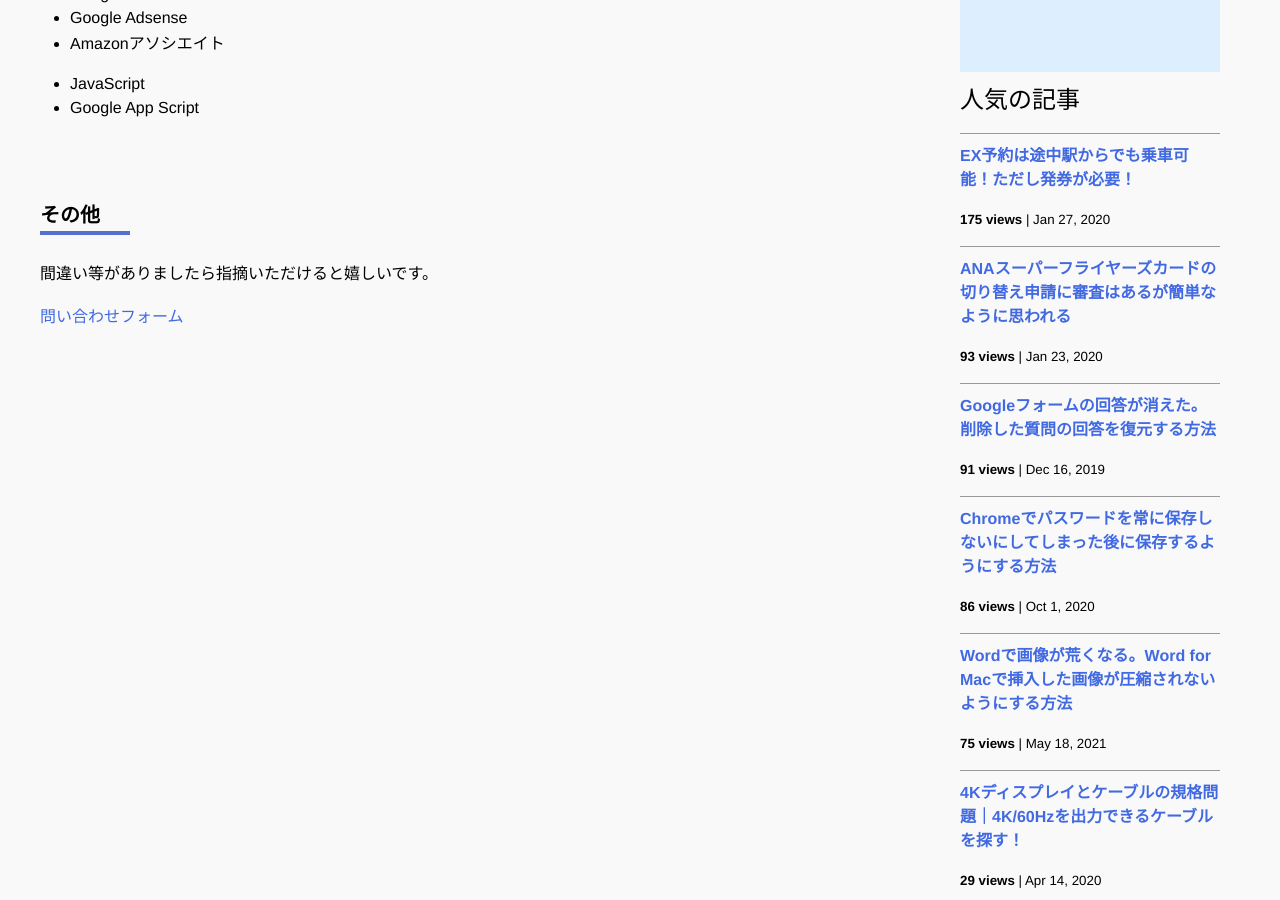
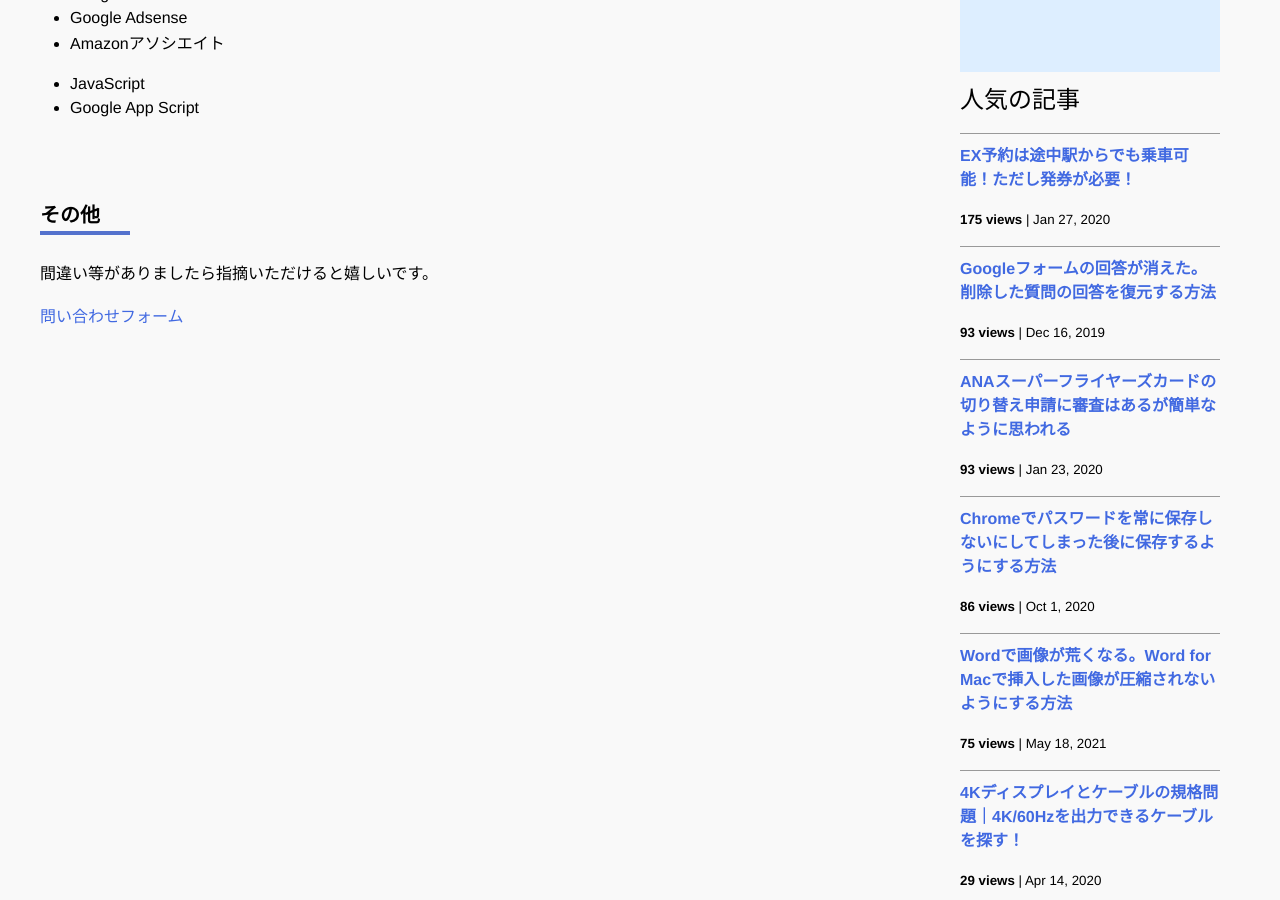
Before and after one commit to iwanaminami/shoyaiwaname, a Jekyll site: the page built from about.markdown, in a window 1280 px wide and 900 px high, scrolled down 741 px. Built offline with Jekyll 4.4.1, drawn with Linux system fonts in a browser that asks for light colours; nearby versions of some CDN libraries; comment, search, counter and statistics services are not loaded.

Commit message:
chore(ga): update _data/popularposts.yml 20251121-1552

```diff
--- a/_data/popularposts.yml
+++ b/_data/popularposts.yml
@@ -2,9 +2,9 @@ side:
   - view: 175
     url: "/2020/01/27/ex-rideontheway.html"
   - view: 93
+    url: "/2019/12/16/restore-googleform.html"
+  - view: 93
     url: "/2020/01/23/sfc-judge.html"
-  - view: 91
-    url: "/2019/12/16/restore-googleform.html"
   - view: 86
     url: "/2020/10/01/googlepassword.html"
   - view: 75
```
